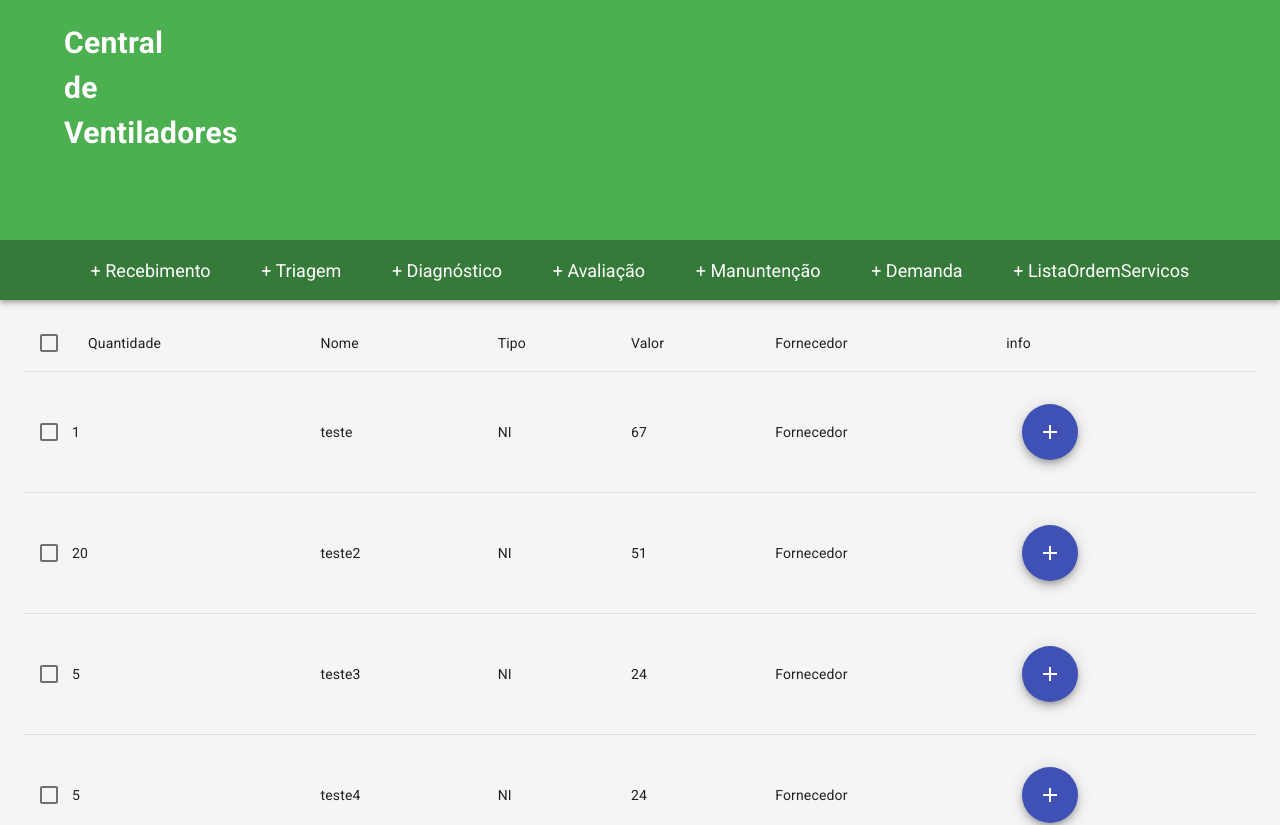
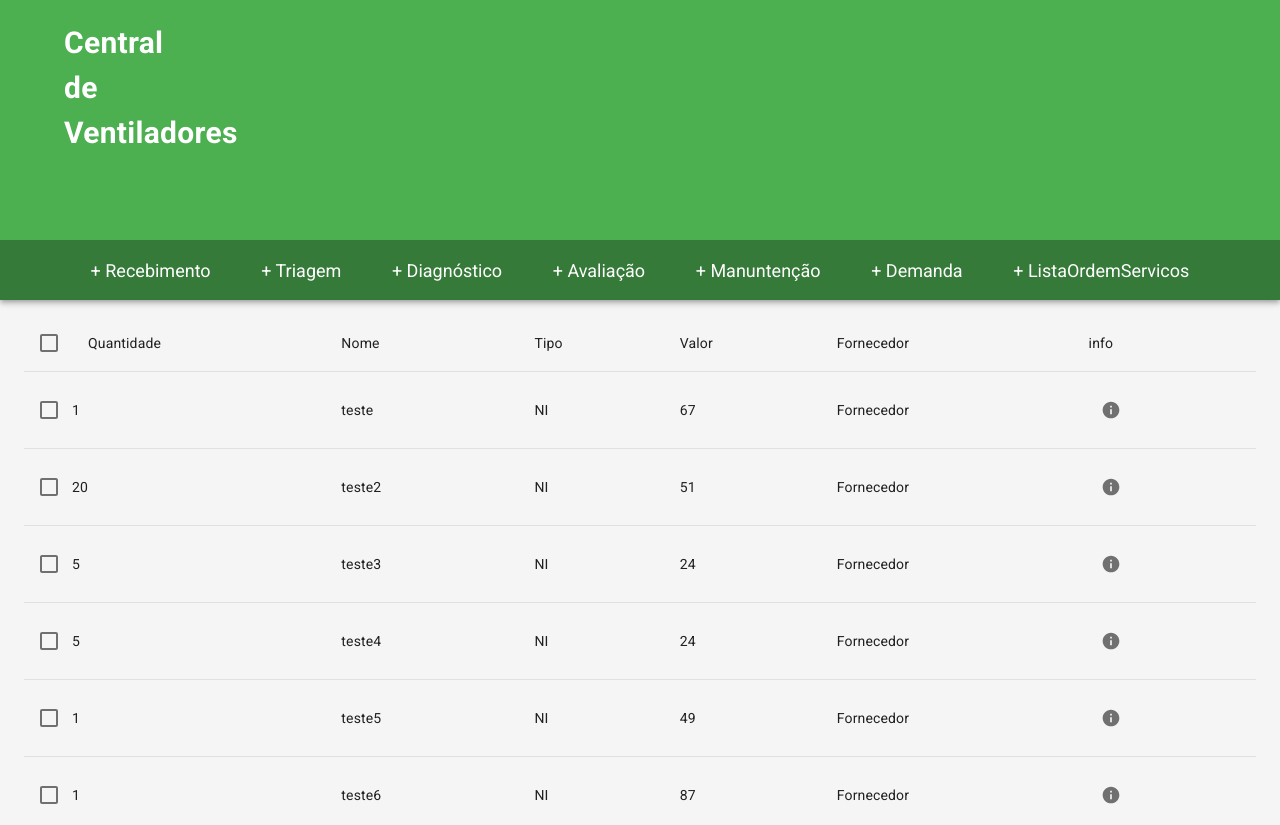
Before and after one commit to FeliciLab/gestao-ventiladores-front, a React (Create React App) app: page /Demand in a window 1280 px wide. Shown: the top 825 px of the page. Built offline with nearby package versions, Linux system fonts and the light colour scheme.

Commit message:
icon Button e  check

```diff
--- a/src/pages/FormDemand/TableDemand.js
+++ b/src/pages/FormDemand/TableDemand.js
@@ -43,10 +43,10 @@ export default function TableDemand(props) {
     );
   }
 
-  function atualizarLinhaSelecionada(index) {
+  function atualizarLinhaSelecionada(id) {
     setData(
       data.map((item) => {
-        if (item.index === index) {
+        if (item.id === id) {
           item.checked = !item.checked;
         }
         return item;
--- a/src/pages/FormDemand/infoButton.js
+++ b/src/pages/FormDemand/infoButton.js
@@ -1,9 +1,9 @@
 import React from "react";
 import {makeStyles} from "@material-ui/core/styles";
-import AddIcon from "@material-ui/icons/Add";
-import Fab from "@material-ui/core/Fab";
+import InfoIcon from "@material-ui/icons/Info";
 import Tooltip from "@material-ui/core/Tooltip";
 import Typography from "@material-ui/core/Typography";
+import IconButton from "@material-ui/core/IconButton";
 
 export default function Tooltips(props) {
   const item = props.item;
@@ -27,18 +27,15 @@ export default function Tooltips(props) {
         }
         classes={{tooltip: classes.customWidth}}
       >
-        <Fab color="primary" className={classes.fab}>
-          <AddIcon />
-        </Fab>
+        <IconButton aria-label="info">
+          <InfoIcon style={{fontSize: 20}} />
+        </IconButton>
       </Tooltip>
     </div>
   );
 }
 
 const useStyles = makeStyles((theme) => ({
-  fab: {
-    margin: theme.spacing(2),
-  },
   absolute: {
     position: "absolute",
     bottom: theme.spacing(2),
```
